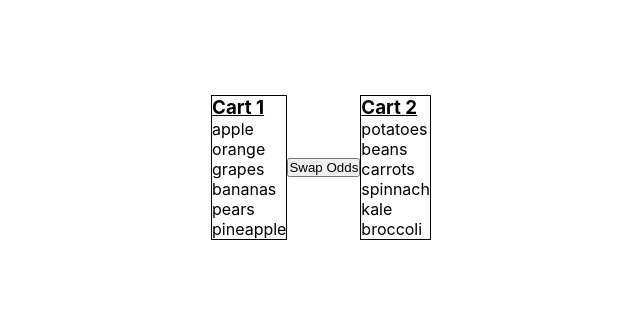
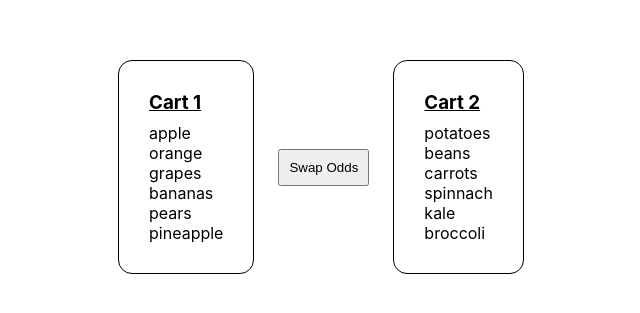
Before and after one commit to moonspark78/Meta-Interview-2, a React (Create React App) app: page / in a window 1280 px wide. Shown: the part 233-546 px from the top of the page, without its empty margins (319-959 px from the left). Built offline with nearby package versions, Linux system fonts and the light colour scheme.

Commit message:
:construction: Modification  :construction:

```diff
--- a/src/App.css
+++ b/src/App.css
@@ -13,12 +13,23 @@
   height: 100vh;
 }
 
+.container{
+  gap: 24px;
+}
+
 .cart-container{
   border: solid 1px black;
   flex-direction: column;
+  padding: 30px;
+  border-radius: 14px;
+
 }
 
 .to{
   text-decoration: underline;
+  margin-bottom: 9px;
+}
 
+.btn{
+  padding: 9px;
 }
--- a/src/App.js
+++ b/src/App.js
@@ -10,10 +10,11 @@ function App() {
 
   return (
     <div className="page flex">
-
+      <div className='flex container'>
         <Cart items={cartA} cartNumber={1}/>
-        <button>Swap Odds</button>
+        <button className='btn'>Swap Odds</button>
         <Cart items={cartB} cartNumber={2}/>
+      </div>
     </div>
   );
 }
--- a/src/Cart.jsx
+++ b/src/Cart.jsx
@@ -5,10 +5,10 @@ export const Cart = ({items, cartNumber}) => {
     <div className='cart-container'>
         <h3 className='to'>Cart {cartNumber}</h3>
       {
-        items.map((item) =>{
+        items.map((item, index) =>{
           return (
 
-            <div>{item}</div>
+            <div key={index}>{item}</div>
           )
         })
       }
```
